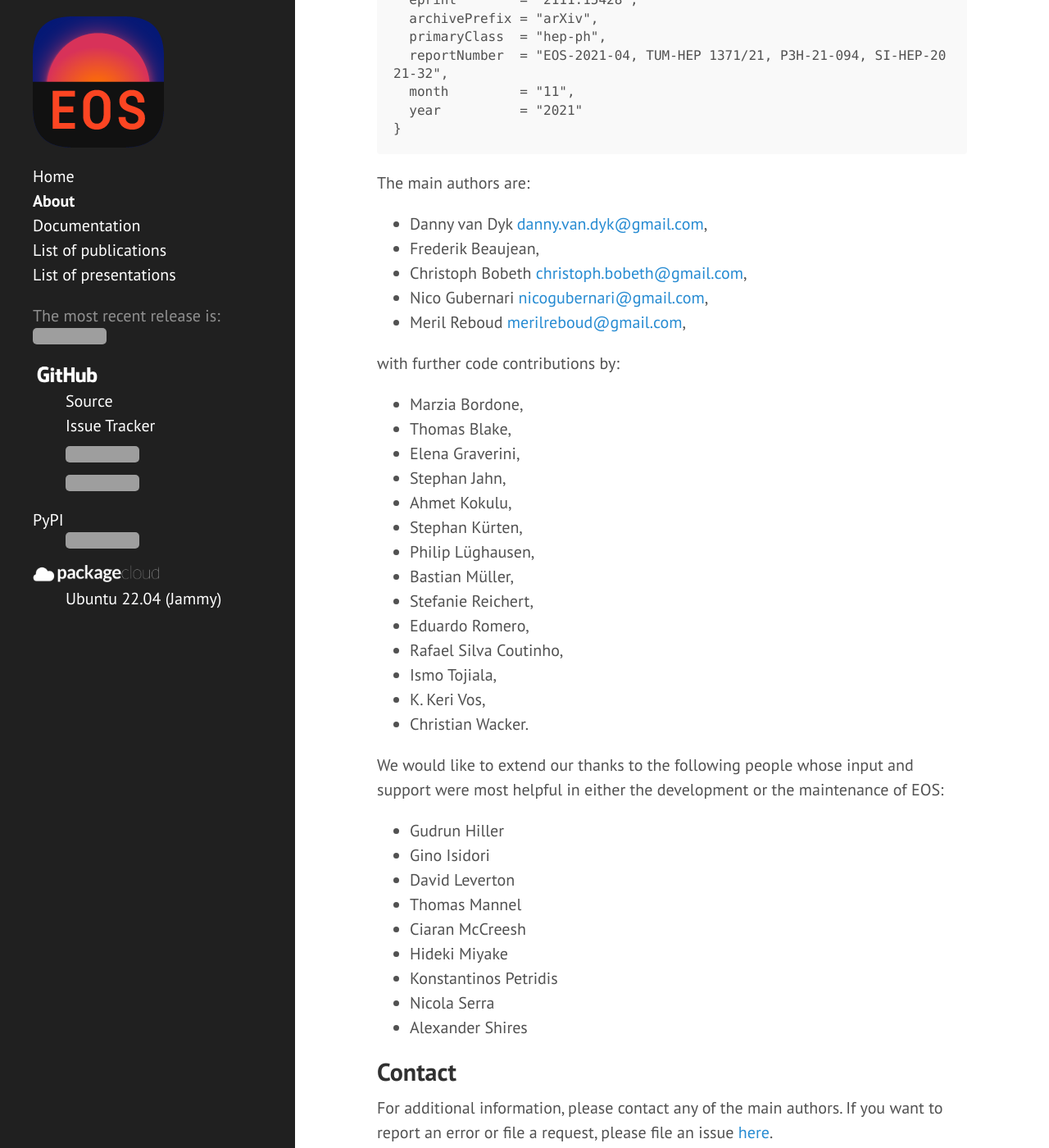
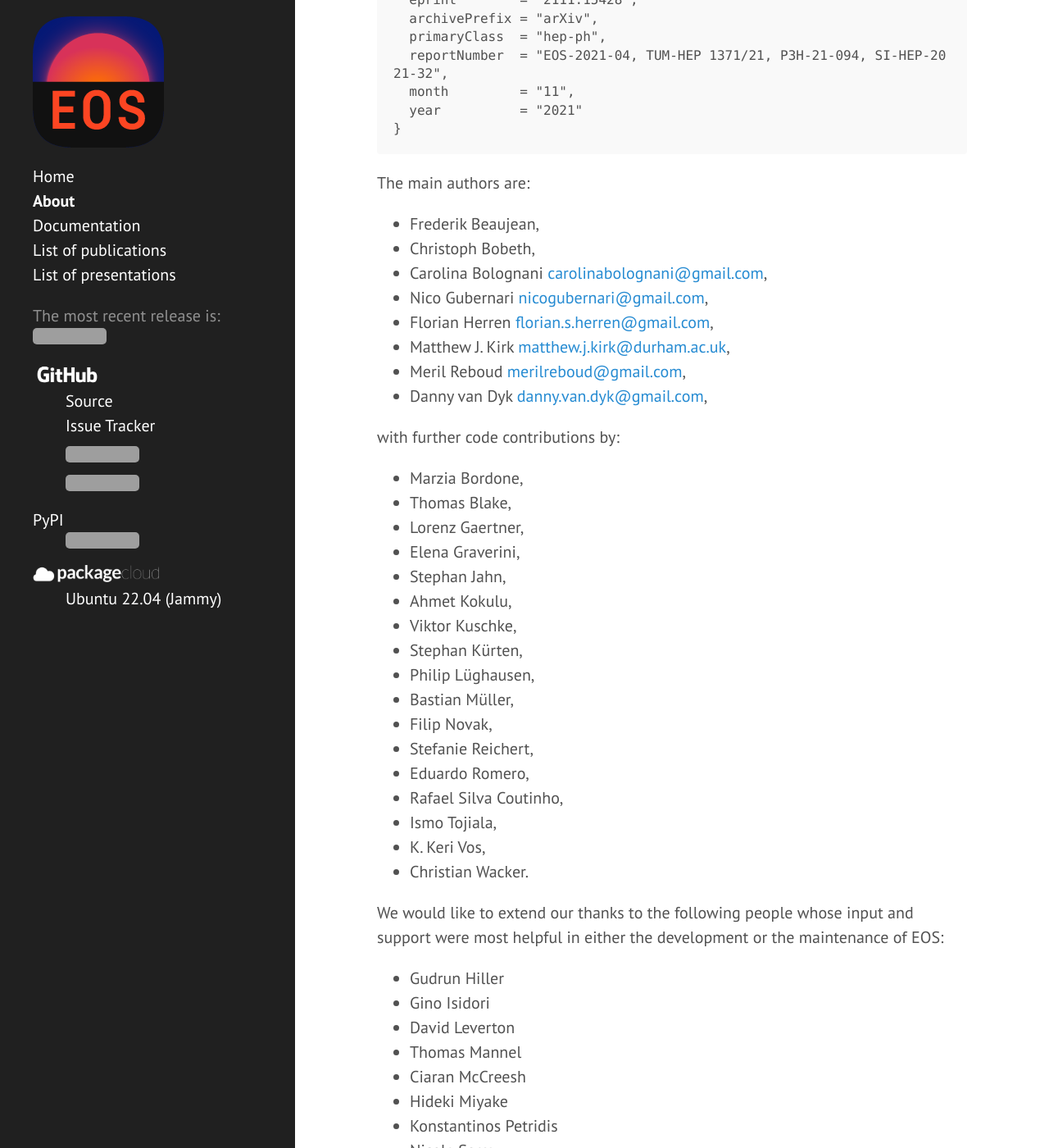
Before and after one commit to eos/eos.github.io, a Jekyll site: the page built from about.md, in a window 1280 px wide and 1400 px high, scrolled down 1380 px. Shown: the whole window at 82% size. Built offline with Jekyll 4.4.1, drawn with Linux system fonts in a browser that asks for light colours; grey boxes are pictures that could not be loaded.

Commit message:
Update authors and contributors

```diff
--- a/about.md
+++ b/about.md
@@ -59,22 +59,28 @@ If you use EOS in a scientific publication, please cite it using the following B
 
 The main authors are:
 
+ * Frederik Beaujean,
+ * Christoph Bobeth,
+ * Carolina Bolognani <carolinabolognani@gmail.com>,
+ * Nico Gubernari <nicogubernari@gmail.com>,
+ * Florian Herren <florian.s.herren@gmail.com>,
+ * Matthew J. Kirk <matthew.j.kirk@durham.ac.uk>,
+ * Meril Reboud <merilreboud@gmail.com>,
  * Danny van Dyk <danny.van.dyk@gmail.com>,
- * Frederik Beaujean,
- * Christoph Bobeth <christoph.bobeth@gmail.com>,
- * Nico Gubernari <nicogubernari@gmail.com>,
- * Meril Reboud <merilreboud@gmail.com>,
 
 with further code contributions by:
 
  * Marzia Bordone,
  * Thomas Blake,
+ * Lorenz Gaertner,
  * Elena Graverini,
  * Stephan Jahn,
  * Ahmet Kokulu,
+ * Viktor Kuschke,
  * Stephan Kürten,
  * Philip Lüghausen,
  * Bastian Müller,
+ * Filip Novak,
  * Stefanie Reichert,
  * Eduardo Romero,
  * Rafael Silva Coutinho,
```
